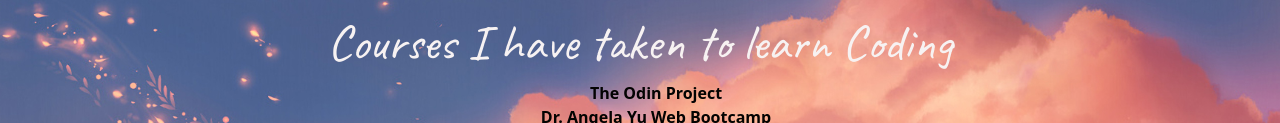
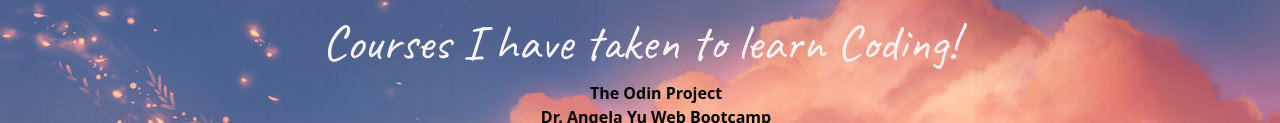
Before and after one commit to TheBlondieCoder/My-Portfolio, a plain HTML site: page index.html in a window 1280 px wide. Shown: the part 960-1083 px from the top of the page. Drawn offline with nearby package versions, Linux system fonts and the light colour scheme; a web font is replaced by a local one.

Commit message:
Hopefully this does it?

```diff
--- a/index.html
+++ b/index.html
@@ -65,7 +65,7 @@
       <li>Java 🗴</li>
     </ul>
 
-    <h2>Courses I have taken to learn Coding</h2>
+    <h2>Courses I have taken to learn Coding!</h2>
 
     <ul>
       <li>The Odin Project</li>
```
